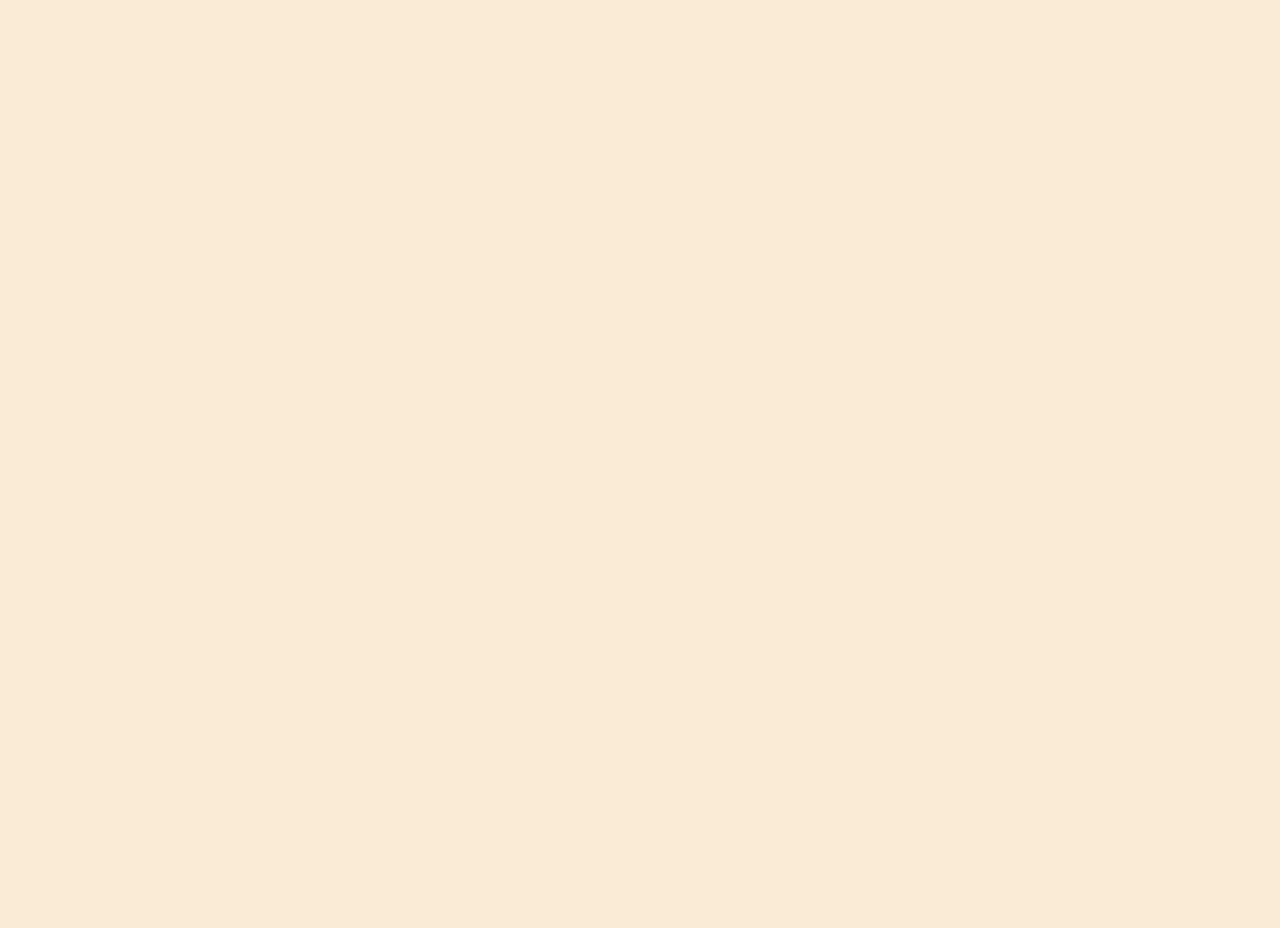
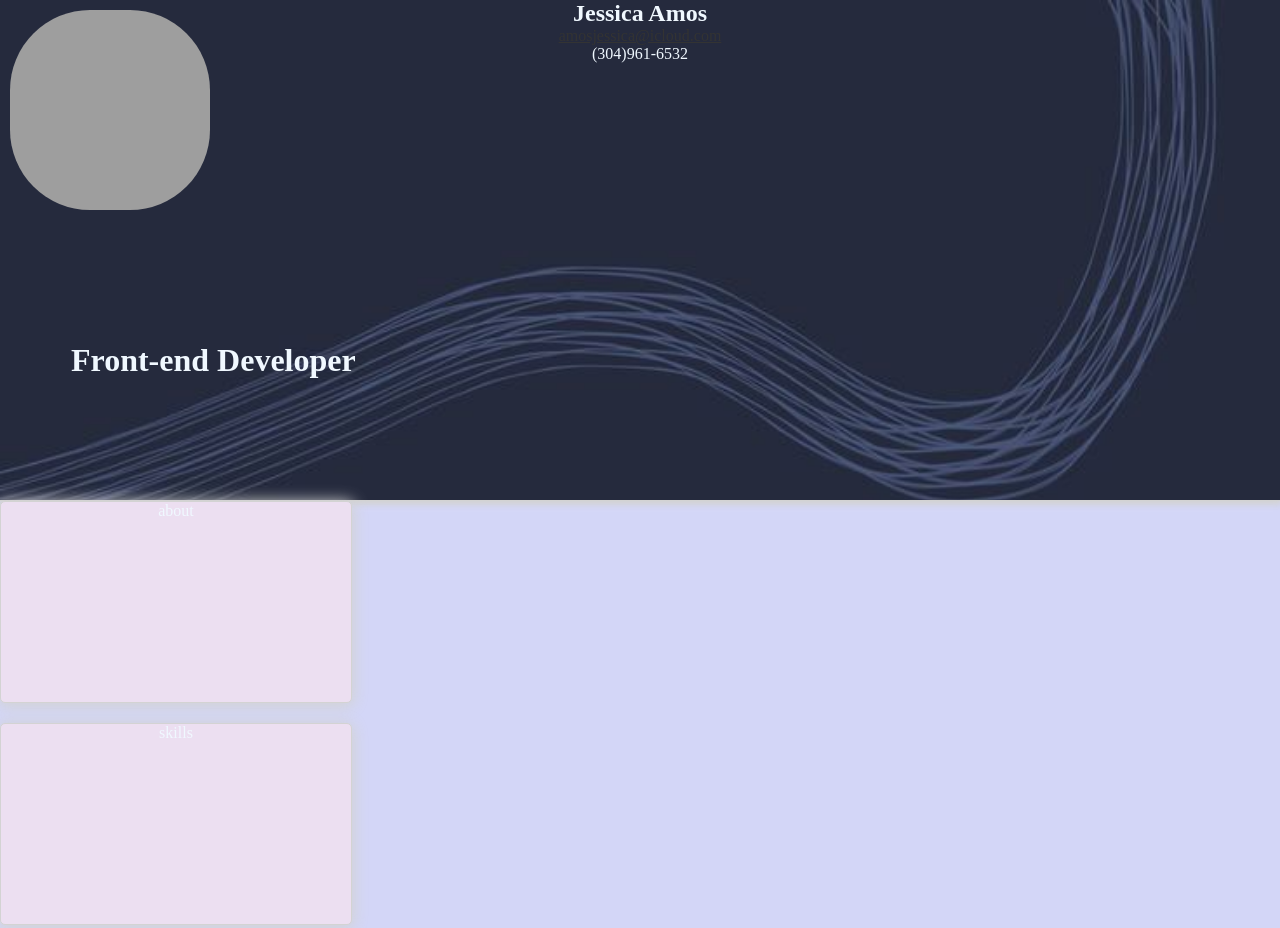
Before and after one commit to jamos94/resume, a plain HTML site: page index.html in a window 1280 px wide. Shown: the top 928 px of the page. Before the commit the page ends 800 px from the top, so only its background shows below. Drawn offline with Linux system fonts and the light colour scheme; grey boxes are pictures that could not be loaded.

Commit message:
update header
before moving on i need to plan more

```diff
--- a/index.html
+++ b/index.html
@@ -3,10 +3,43 @@
 <head>
   <meta charset="UTF-8">
   <meta name="viewport" content="width=device-width, initial-scale=1.0">
-  <link rel="stylesheet" href="styles.css">
-  <title>Jessica Amos</title>
+  <link rel="stylesheet" href="style.css">
+  <title>Document</title>
 </head>
 <body>
-
+  <div class="container">
+  <header>
+        <img
+        src="headshot.png"
+        alt="Image of Jessica Amos"
+        height="200px"
+        width="200px"
+        />
+        <div class="title">
+          <h1>Front-end Developer</h1>
+        </div>
+        <div class="header-details">
+        <div class="author">
+          <h2>Jessica Amos</h2>
+        </div>
+        <div class="contact">
+          <a href="mailto:amosjessica@icloud.com">amosjessica@icloud.com</a><br>
+          <span>(304)961-6532</span>
+        </div>
+      </div>
+    </div>
+</header>
+    <div class="profile-container">
+      <div class="box" id="about-container">about</div>
+      <div class="box" id="skills-container">skills</div>
+      <div class="box" id="education">education</div>
+      <div class="box" id="technical">technical</div>
+    </div>
+    <div class="experience-container">
+      <div class="experience">experience</div>
+    </div>
+  <div class="footer-container">
+    <div class="footer">footer</div>
+  </div>
 </body>
 </html>
--- /dev/null
+++ b/style.css
@@ -0,0 +1,100 @@
+:root {
+  --bg-color: aliceblue;
+  --box-shadow: lightgray;
+  --border-color: lightgray;
+  --primary-color: #D3D6F7;
+  --primary-opacity: rgba(211,214,247, 0.5);
+  --secondary-color: #ECDFF1;
+  --secondary-opacity: rgba(236,223,241, 0.5);
+  --font-color: #333;
+}
+* {
+  margin: 0;
+  padding: 0;
+  box-sizing: inherit;
+}
+
+body {
+  text-align: center;
+  color: var(--bg-color);
+  background-color: var(--primary-color);
+}
+header {
+  display: grid;
+  grid-template-columns: repeat(2, 1fr);
+  grid-template-columns: repeat(3, 1fr);
+  height: 500px;
+  border-bottom: 1px solid var(--border-color);
+  box-shadow: 0 2px 6px 2px var(--box-shadow);
+  background-image: url("header-1.jpeg");
+  background-size: cover;
+}
+
+header > img {
+  margin: 10px 10px;
+  border-radius: 80px;
+  grid-column: 1 / 2;
+  grid: 1;
+}
+
+.title {
+  grid-template-columns: 2 / 3;
+  grid-row: 2 / 3;
+}
+
+.header-container > div {
+  padding: 20px;
+  border-radius: 5px;
+  font-size: larger;
+  box-shadow: 0 2px 6px 2px var(--primary-color);
+}
+
+/* .header-details {
+  display: flex;
+  flex-direction: column;
+} */
+
+.contact > a {
+  color: var(--font-color);
+}
+
+/* .profile-container {
+  display: grid;
+  grid-template-columns: repeat(2, 1fr);
+  margin: 20px 20px;
+  justify-items: center;
+  align-content: center;
+} */
+
+.box {
+  border: 1px solid var(--border-color);
+  width: 350px;
+  height: 200px;
+  margin-bottom: 20px;
+  border-radius: 5px;
+  box-shadow: 0 2px 15px 2px var(--box-shadow);
+  background-color: var(--secondary-color);
+}
+
+.experience-container {
+  margin-bottom: 1rem;
+}
+
+.experience {
+  display: grid;
+  box-shadow: 0 2px 15px 2px lightgray;
+  border-radius: 5px;
+  border: 1px solid var(--border-color);
+  margin-left: 3.65rem;
+  margin-right: 3.65rem;
+  height: 100px;
+}
+
+.footer {
+  margin-top: 0;
+  margin-bottom: 0;
+  height: 80px;
+  border-top: 1px solid var(--border-color);
+  border-radius: 5px;
+  box-shadow: 0 2px 15px 2px var(--box-shadow);
+}
--- a/styles.css
+++ /dev/null
@@ -1,3 +0,0 @@
-body {
-  background-color: antiquewhite;
-}
```
Also changed, not shown: header-1.jpeg (added), header.png (added), 2 other files.
